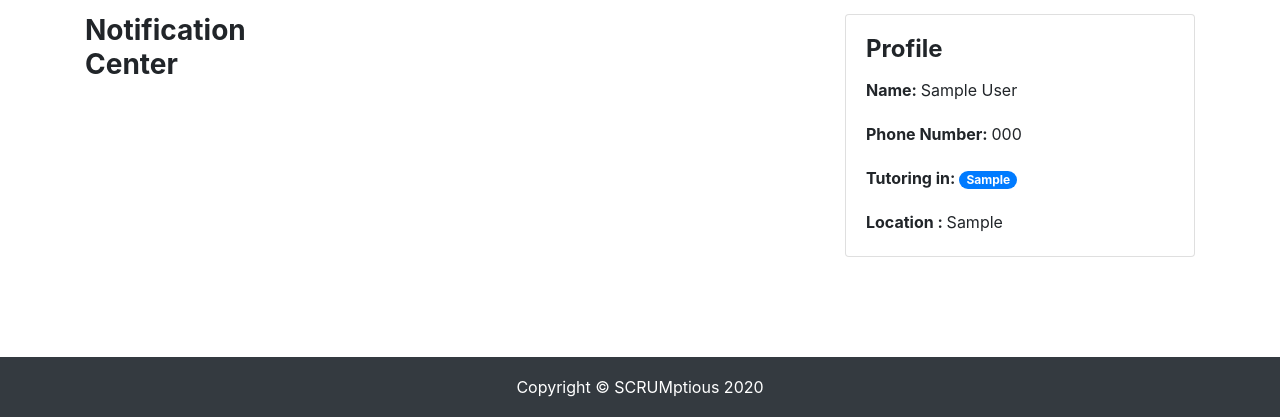
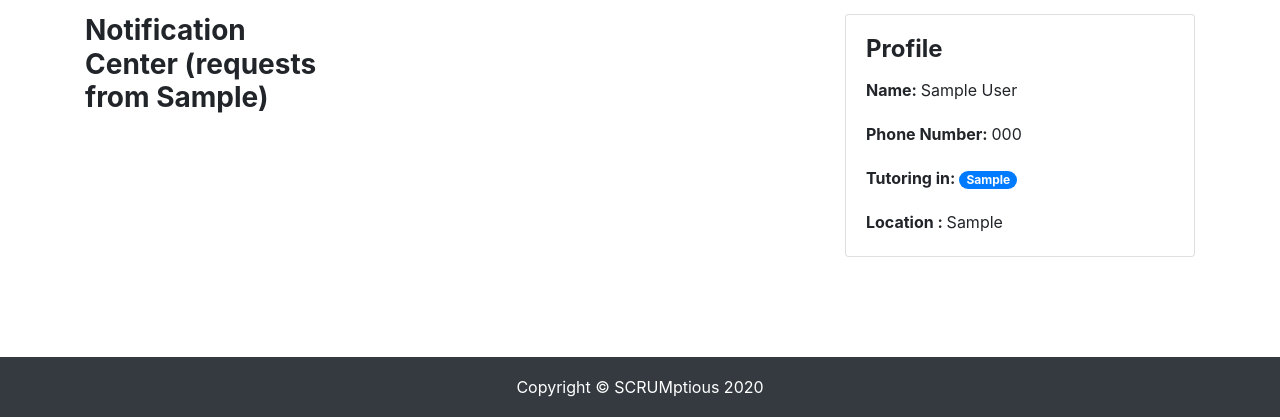
Before and after one commit to msb5pe/quick_tutor, a Django app: page /home/ in a window 1280 px wide. Shown: the part 110-530 px from the top of the page. Run offline with Django 3.2, Linux system fonts and the light colour scheme; a user stored in the database is signed in; tables that the repository leaves empty hold one stand-in row (values such as "Sample post"); parts of the project's set-up code (start-up, migrations or seed data) failed here and were passed over; some libraries are stand-ins or nearby versions.

Commit message:
Auto stash before rebase of "origin/dev"

```diff
--- a/home/templates/home/dashboard.html
+++ b/home/templates/home/dashboard.html
@@ -11,7 +11,7 @@
 
           <!-- Start of Title and toggle -->
           <div class="col-lg-3">
-              <h3>Notification Center</h3>
+              <h3>Notification Center (requests from {{userprofile.location}})</h3>
               <!-- Insert toggle button here -->
           </div>
           <!-- End of Title and toggle -->
--- a/home/views.py
+++ b/home/views.py
@@ -17,7 +17,7 @@ def index(request):
     if(user_profile.is_tutor):
         #online_profiles = get_current_profiles(request.user)
         same_location = get_students_only(get_same_location(request.user.userprofile.location, UserProfile.objects.all()))
-        payload = {'userprofile':user_profile, 'same_location':same_location, 'classes':user_profile.classes.split(',')}
+        payload = {'userprofile':user_profile, 'same_location':same_location, 'classes':user_profile.classes.split(', ')}
         return render(request, 'home/dashboard.html', payload)
     else:
         #Notif page
```
